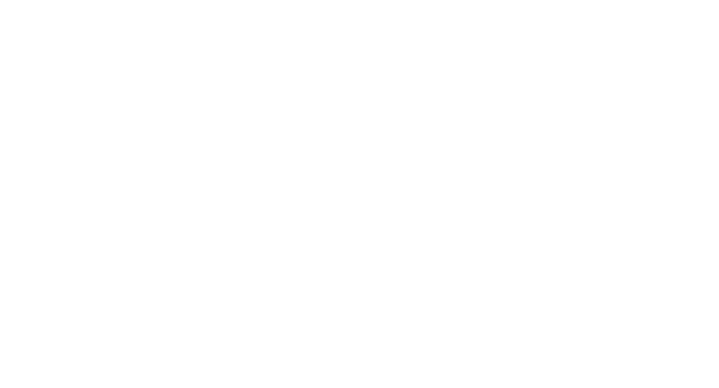
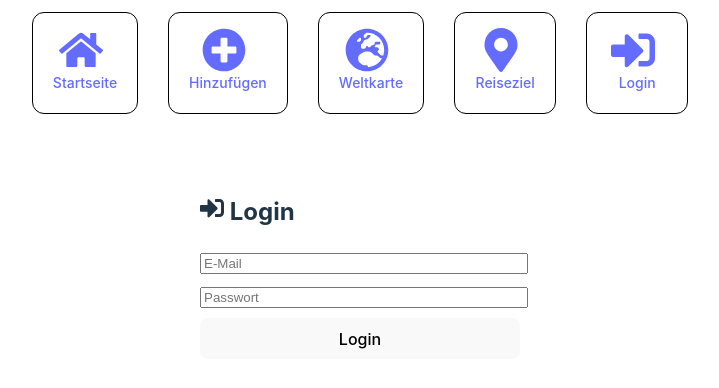
Before and after one commit to anina44/Projekt-M223, a React (Vite) app in the folder GlobeNotes/: page /login in a window 1280 px wide. Before the commit this address had no page. Shown: the top 388 px of the page, without its empty margins (280-999 px from the left). Built offline with nearby package versions, Linux system fonts and the light colour scheme.

Commit message:
added login page

```diff
--- a/GlobeNotes/src/App.jsx
+++ b/GlobeNotes/src/App.jsx
@@ -4,6 +4,7 @@
 import Reiseziel from './pages/Reiseziel';
 import Layout from './pages/Layout';
 import WeltkartePage from './pages/WeltkartePage';
+import Login from './pages/Login';
 import { Routes, Route } from 'react-router-dom';
 
 function App() {
@@ -14,6 +15,7 @@
         <Route path="hinzufuegen" element={<Hinzufügen />} />
         <Route path="reiseziel" element={<Reiseziel />} />
         <Route path="weltkartepage" element={<WeltkartePage /> } />
+        <Route path="login" element={<Login /> } />
       </Route>
     </Routes>
   );
--- a/GlobeNotes/src/pages/Login.jsx
+++ b/GlobeNotes/src/pages/Login.jsx
@@ -0,0 +1,71 @@
+import { useState } from "react";
+import { FaSignInAlt } from "react-icons/fa";
+
+const Login = () => {
+  const [email, setEmail] = useState("");
+  const [password, setPassword] = useState("");
+  const [error, setError] = useState("");
+
+  const handleSubmit = async (e) => {
+    e.preventDefault();
+    setError("");
+
+    try {
+      const response = await fetch("http://localhost:8080/api/auth/login", {
+        method: "POST",
+        headers: {
+          "Content-Type": "application/json",
+        },
+        body: JSON.stringify({ email, password }),
+      });
+
+      if (!response.ok) {
+        throw new Error("Login fehlgeschlagen");
+      }
+
+      const data = await response.json();
+      localStorage.setItem("token", data.token);
+
+      // später: redirect / AuthContext setzen
+      alert("Login erfolgreich!");
+    } catch (err) {
+      setError("Falsche Zugangsdaten");
+    }
+  };
+
+  return (
+    <div style={{ maxWidth: "320px", margin: "80px auto" }}>
+      <h2>
+        <FaSignInAlt /> Login
+      </h2>
+
+      <form onSubmit={handleSubmit}>
+        <input
+          type="email"
+          placeholder="E-Mail"
+          value={email}
+          onChange={(e) => setEmail(e.target.value)}
+          required
+          style={{ width: "100%", marginBottom: "10px" }}
+        />
+
+        <input
+          type="password"
+          placeholder="Passwort"
+          value={password}
+          onChange={(e) => setPassword(e.target.value)}
+          required
+          style={{ width: "100%", marginBottom: "10px" }}
+        />
+
+        <button type="submit" style={{ width: "100%" }}>
+          Login
+        </button>
+      </form>
+
+      {error && <p style={{ color: "red" }}>{error}</p>}
+    </div>
+  );
+};
+
+export default Login;
--- a/GlobeNotes/src/pages/Navigation.jsx
+++ b/GlobeNotes/src/pages/Navigation.jsx
@@ -1,5 +1,5 @@
 import { Link } from "react-router-dom";
-import { FaPlusCircle, FaGlobeEurope, FaMapMarkerAlt, FaHome } from "react-icons/fa";
+import { FaPlusCircle, FaGlobeEurope, FaMapMarkerAlt, FaHome, FaSignInAlt } from "react-icons/fa";
 
 export default function Navigation() {
   return (
@@ -29,6 +29,12 @@
             Reiseziel
           </Link>
         </li>
+        <li>
+          <Link to="/login">
+            <FaSignInAlt  size={44} style={{ marginRight: "8px" }} />
+            Login
+          </Link>
+        </li>
       </ul>
     </nav>
   );
```
Also changed, not shown: 1 other file (tests, documents, lock files or other folders).
